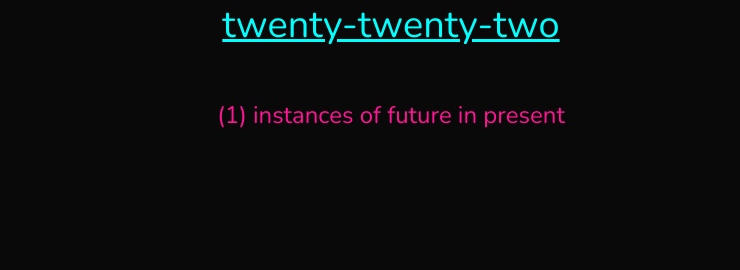
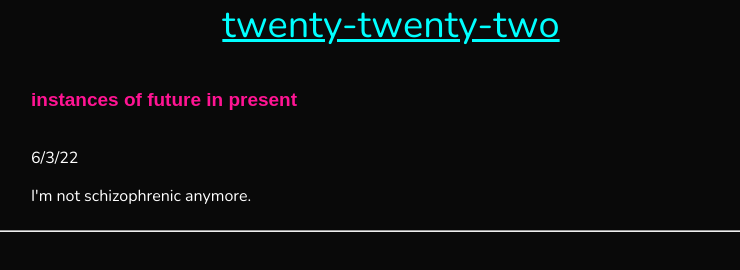
Before and after one commit to acwarium/acwarium.github.io, a plain HTML site: page blog.html in a window 1280 px wide. Shown: the part 494-764 px from the top of the page, without its empty margins (249-989 px from the left). Drawn offline with nearby package versions, Linux system fonts and the light colour scheme.

Commit message:
Add files via upload

```diff
--- a/blog.html
+++ b/blog.html
@@ -9,6 +9,9 @@
     <link rel="stylesheet" href="/css/stylin.css">
     <link rel="preconnect" href="https://fonts.gstatic.com" crossorigin>
     <link href="https://fonts.googleapis.com/css2?family=Gothic+A1:wght@200&family=Nunito:wght@200&display=swap" rel="stylesheet">
+    <link rel="preconnect" href="https://fonts.googleapis.com">
+<link rel="preconnect" href="https://fonts.gstatic.com" crossorigin>
+<link href="https://fonts.googleapis.com/css2?family=Gothic+A1:wght@200&family=Nunito:wght@200&family=Prompt:wght@300&display=swap" rel="stylesheet">
 </head>
 <body>
         <h1 class="formint">blog posts</h1>
@@ -34,11 +37,28 @@
           </span>
       </nav>
 
-        <h1
-        class="subhead">twenty-twenty-two
+        <h1 class="subhead">
+          twenty-twenty-two
         </h1>
-        <h1>
-          <a a class="bar" href="/blogposts/blog001.html">(1) instances of future in present</a>
-        </h1>
+
+      <div class="bloglist">
+        <div>
+          <h2>
+            <a class="blogtitle" href="/blog/instances-of-future-in-present.html">instances of future in present</a>
+          </h2>
+        </div>
+        <div>
+          <p class="blogdate">
+             6/3/22
+          </p>
+        </div>
+        <div>
+          <p class="blogpreview">
+            I'm not schizophrenic anymore.
+          </p>
+        </div>
+      </div>
+      <hr>
+
 </body>
 </html>
--- a/css/stylin.css
+++ b/css/stylin.css
@@ -19,6 +19,8 @@
         width: auto;
         text-align: center;
         color: white;
+        margin-top: 0;
+        margin-bottom: 0;
     }
 
     .formint
@@ -90,6 +92,7 @@
     {
         height: 24px;
     }
+
     .bar:hover
     {
         color:aqua;
@@ -108,3 +111,47 @@
         text-align: center;
         display: inline-block;
     }
+
+    .bloglist
+    {
+        font-family: 'Nunito', sans-serif;
+        text-align: left;
+        font-size: 18px;
+        margin-left: 10%;
+    }
+
+    .blogtitle
+    {
+        font-family: sans-serif;
+        font-size: 19px;
+        color:deeppink;
+        margin-top: 0px;
+        margin-bottom: 0px;
+        line-height: 0px;
+        text-decoration:none;
+    }
+
+    .blogtitle:hover
+    {
+        color:aqua;
+        transition: .15s;
+        text-decoration: underline;
+    }
+
+    .blogdate
+    {
+        font-family: 'Nunito', sans-serif;
+        font-size: 16px;
+        margin-top: 0;
+        margin-bottom: 0;
+        text-align: left;
+    }
+
+    .blogpreview
+    {
+        font-family: 'Nunito', sans-serif;
+        font-size: 16px;
+        text-align: left;
+        margin-top: 0;
+        margin-bottom: 0;
+    }
```
Also changed, not shown: blog/instances-of-future-in-present.html (added, +46 -0 lines).
